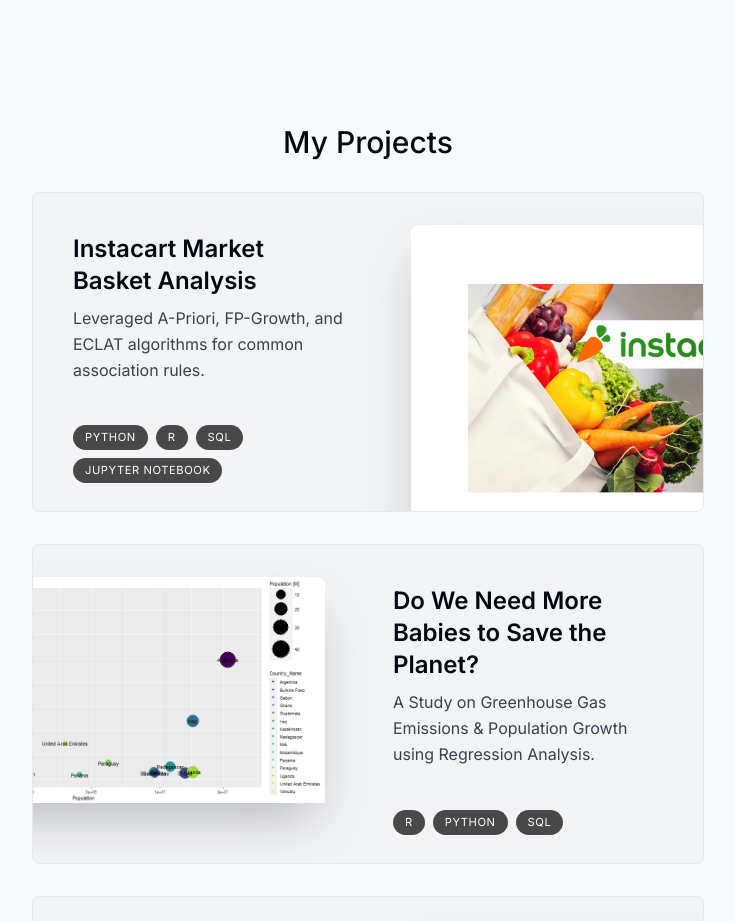
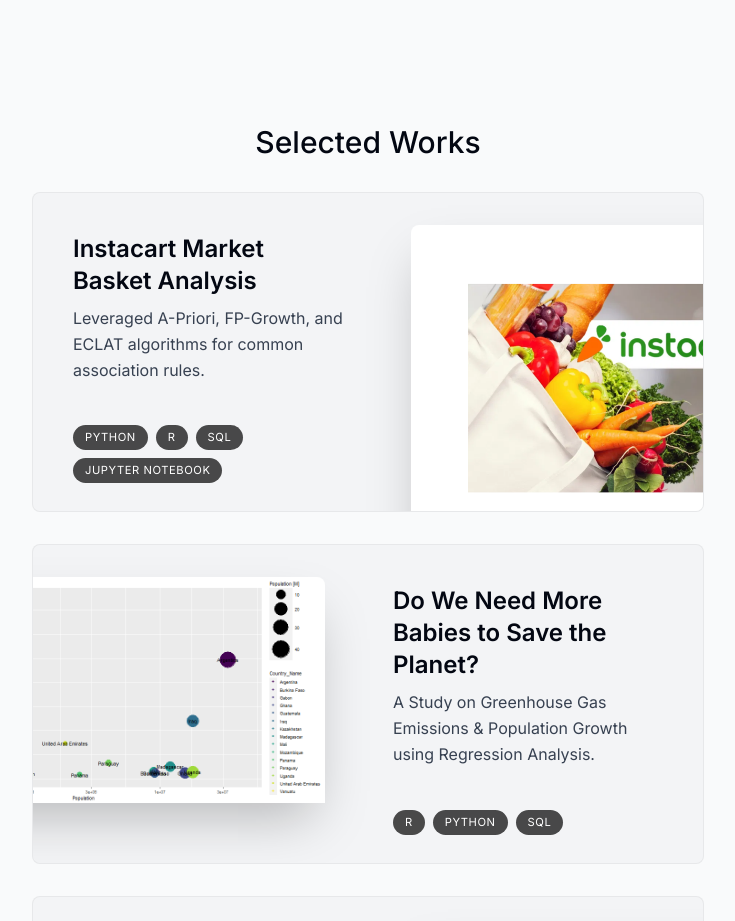
Before and after one commit to shkim22/portfolio-website, a Next.js app: page / in a window 1280 px wide. Shown: the part 1220-2141 px from the top of the page, without its empty margins (272-1007 px from the left). Built offline with nearby package versions, Linux system fonts and the light colour scheme.

Commit message:
changed selected works

```diff
--- a/components/projects.tsx
+++ b/components/projects.tsx
@@ -11,7 +11,7 @@
 
   return (
     <section ref={ref} id="projects" className="scroll-mt-28 mb-28">
-      <SectionHeading>My projects</SectionHeading>
+      <SectionHeading>Selected Works</SectionHeading>
       <div>
         {projectsData.map((project, index) => (
           <React.Fragment key={index}>
```
